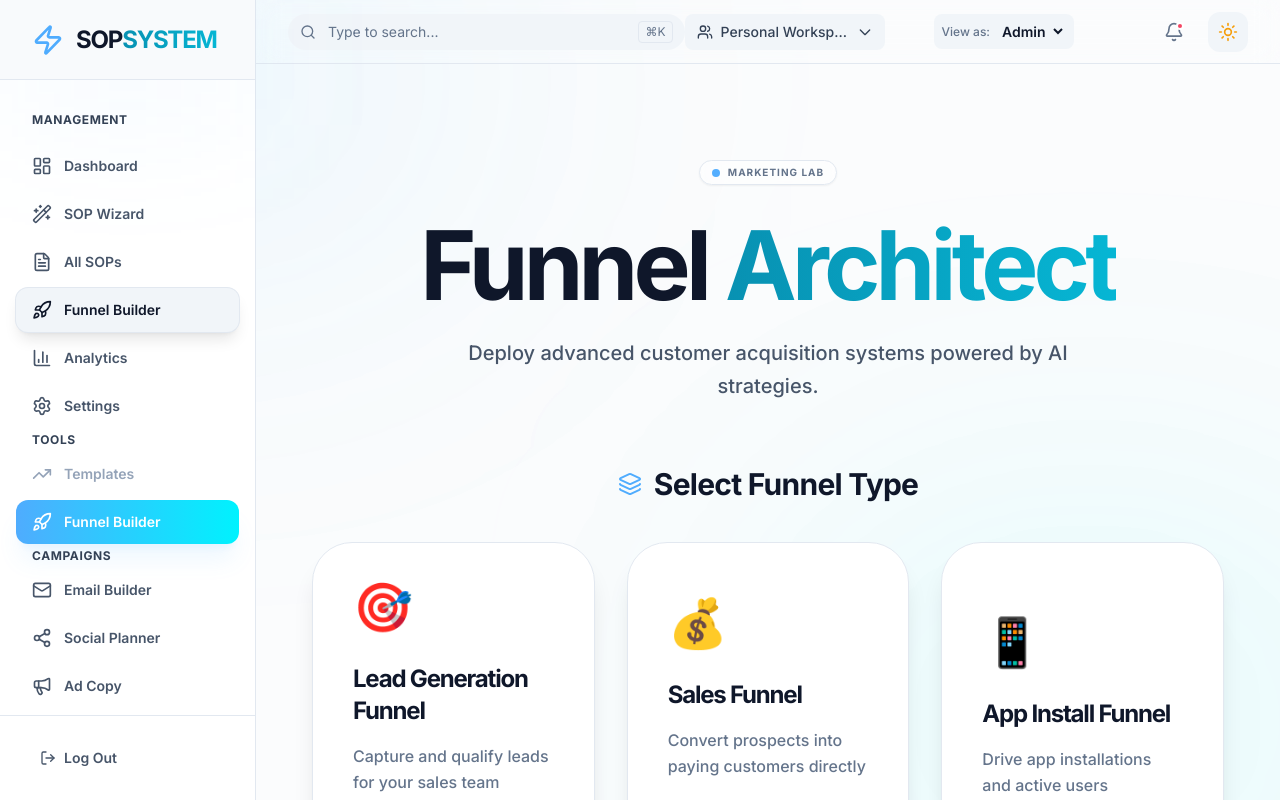
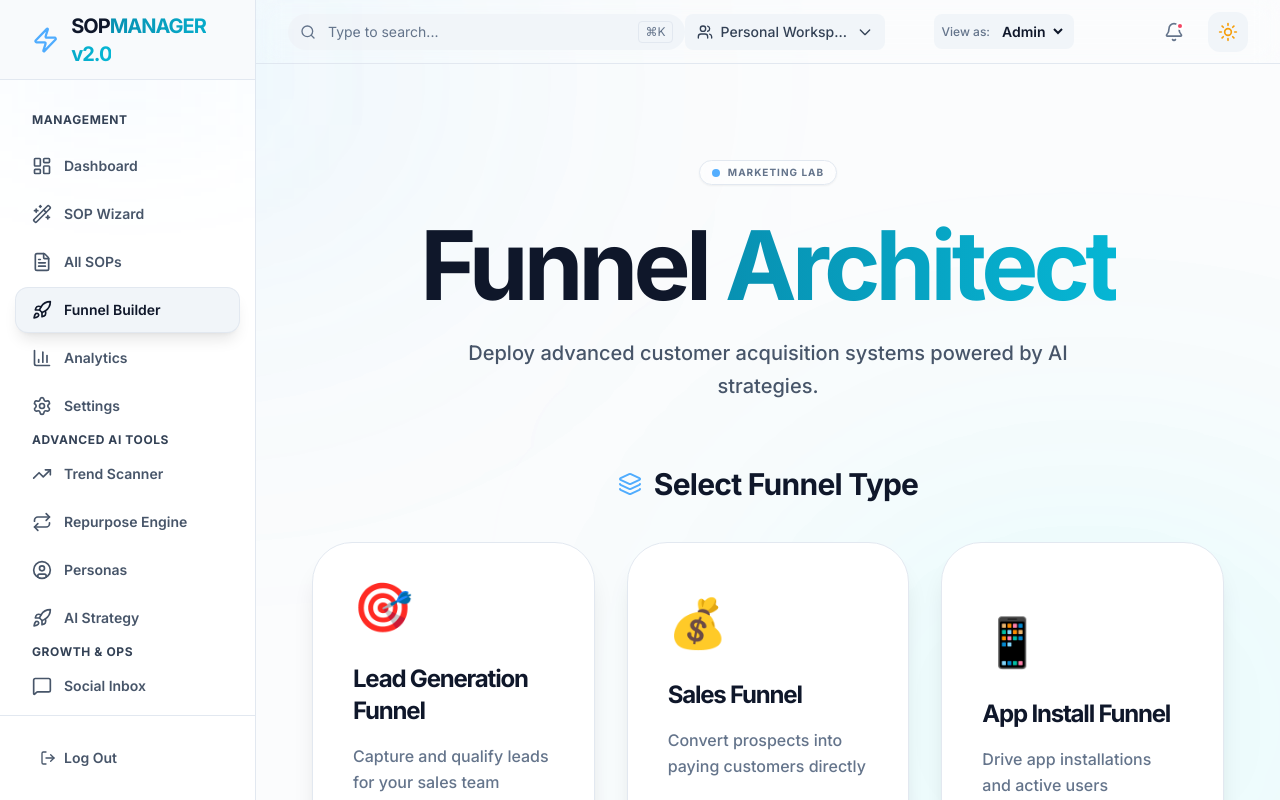
Before and after one commit to MayankSen09/AI-SOP-Master, a React (Vite) app: page /funnel-builder in a window 1280 px wide. Shown: the top 800 px of the page. Built offline with nearby package versions, Linux system fonts and the light colour scheme; sample sign-in values are in the browser's storage.

Commit message:
fix: Update active Sidebar with AI tools and v2.0 branding, delete unused Sidebar

```diff
--- a/src/components/Layout/Sidebar.tsx
+++ b/src/components/Layout/Sidebar.tsx
@@ -1,5 +1,5 @@
 import { NavLink } from 'react-router-dom';
-import { LayoutDashboard, FileText, Wand2, BarChart3, Settings, Rocket, LogOut, Zap, TrendingUp, Mail, Share2, Megaphone, Layout } from 'lucide-react';
+import { LayoutDashboard, FileText, Wand2, BarChart3, Settings, Rocket, LogOut, Zap, TrendingUp, Mail, Share2, Megaphone, Layout, Repeat, MessageSquare, RefreshCw, DollarSign, UserCircle } from 'lucide-react';
 import { useAuth } from '../../context/AuthContext';
 
 export const Sidebar = ({ isOpen, onClose }: { isOpen: boolean; onClose: () => void }) => {
@@ -41,8 +41,8 @@ export const Sidebar = ({ isOpen, onClose }: { isOpen: boolean; onClose: () => v
                     {/* Logo Area */}
                     <div className="h-20 flex items-center px-8 border-b border-slate-200 dark:border-architect-border/50 bg-slate-50 dark:bg-architect-card/30 backdrop-blur-sm relative z-10">
                         <Zap className="w-8 h-8 text-brand-primary mr-3" />
-                        <span className="font-black text-2xl text-slate-900 dark:text-white tracking-tighter">
-                            SOP<span className="architect-gradient">SYSTEM</span>
+                        <span className="font-black text-xl text-slate-900 dark:text-white tracking-tighter">
+                            SOP<span className="architect-gradient">MANAGER v2.0</span>
                         </span>
                     </div>
 
@@ -64,31 +64,24 @@ export const Sidebar = ({ isOpen, onClose }: { isOpen: boolean; onClose: () => v
                                     }
                                 `}
                             >
-                                <item.icon className={`w-5 h-5 flex-shrink-0 transition-transform duration-300 group-hover:scale-110`} />
+                                <item.icon className="w-5 h-5 flex-shrink-0 transition-transform duration-300 group-hover:scale-110" />
                                 {item.label}
                             </NavLink>
                         ))}
 
-                        <div className="mt-12 px-4 mb-4 text-xs font-bold text-secondary dark:text-architect-muted uppercase tracking-wider">
-                            Tools
+                        <div className="mt-8 px-4 mb-4 text-xs font-bold text-secondary dark:text-architect-muted uppercase tracking-wider">
+                            Advanced AI Tools
                         </div>
 
+                        {[
+                            { icon: TrendingUp, label: 'Trend Scanner', path: '/trend-scanner' },
+                            { icon: Repeat, label: 'Repurpose Engine', path: '/content-repurposing' },
+                            { icon: UserCircle, label: 'Personas', path: '/audience-personas' },
+                            { icon: Rocket, label: 'AI Strategy', path: '/strategy' },
+                        ].map(item => (
                             <NavLink
-                            to="/strategy"
-                            className={({ isActive }) => `
-                                flex items-center gap-3 px-4 py-3 rounded-xl text-sm font-semibold transition-all duration-300 group
-                                ${isActive
-                                    ? 'bg-gradient-to-r from-brand-primary to-brand-secondary text-white shadow-xl shadow-brand-primary/10'
-                                    : 'text-architect-muted hover:bg-architect-card/50 hover:text-white'
-                                }
-                            `}
-                        >
-                            <TrendingUp className="w-5 h-5 flex-shrink-0" />
-                            Templates
-                        </NavLink>
-
-                        <NavLink
-                            to="/funnel-builder"
+                                key={item.path}
+                                to={item.path}
                                 className={({ isActive }) => `
                                     flex items-center gap-3 px-4 py-3 rounded-xl text-sm font-semibold transition-all duration-300 group
                                     ${isActive
@@ -97,9 +90,35 @@ export const Sidebar = ({ isOpen, onClose }: { isOpen: boolean; onClose: () => v
                                     }
                                 `}
                             >
-                            <Rocket className="w-5 h-5 flex-shrink-0" />
-                            Funnel Builder
+                                <item.icon className="w-5 h-5 flex-shrink-0" />
+                                {item.label}
                             </NavLink>
+                        ))}
+
+                        <div className="mt-8 px-4 mb-4 text-xs font-bold text-secondary dark:text-architect-muted uppercase tracking-wider">
+                            Growth & Ops
+                        </div>
+
+                        {[
+                            { icon: MessageSquare, label: 'Social Inbox', path: '/social-inbox' },
+                            { icon: RefreshCw, label: 'Optimization Loop', path: '/optimization' },
+                            { icon: DollarSign, label: 'Monetization', path: '/monetization' },
+                        ].map(item => (
+                            <NavLink
+                                key={item.path}
+                                to={item.path}
+                                className={({ isActive }) => `
+                                    flex items-center gap-3 px-4 py-3 rounded-xl text-sm font-semibold transition-all duration-300 group
+                                    ${isActive
+                                        ? 'bg-slate-100 dark:bg-architect-card text-slate-900 dark:text-white ring-1 ring-slate-200 dark:ring-architect-border'
+                                        : 'text-slate-600 dark:text-architect-muted hover:bg-slate-50 dark:hover:bg-architect-card/50 hover:text-slate-900 dark:hover:text-white'
+                                    }
+                                `}
+                            >
+                                <item.icon className="w-5 h-5 flex-shrink-0" />
+                                {item.label}
+                            </NavLink>
+                        ))}
 
                         <div className="mt-8 px-4 mb-4 text-xs font-bold text-secondary dark:text-architect-muted uppercase tracking-wider">
                             Campaigns
```
Lines whose indentation alone changed are shown as unchanged.
